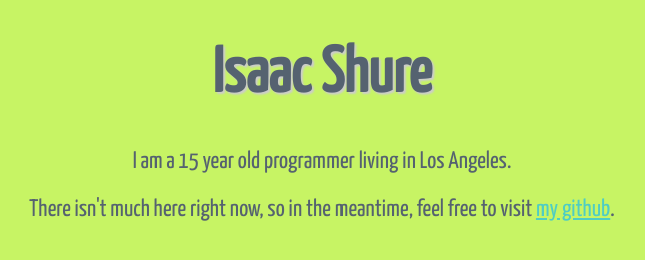
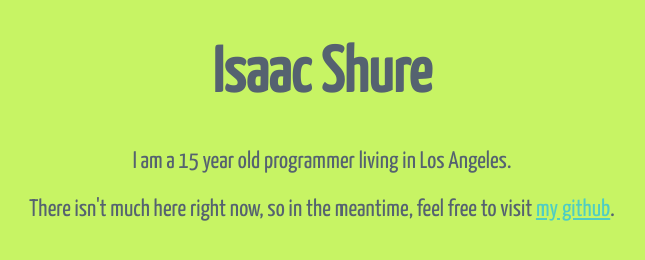
Before and after one commit to Nodrokov/nodrokov.github.io, a plain HTML site: page index.html in a window 1280 px wide. Shown: the whole page, without its empty margins (318-963 px from the left). Drawn offline with Linux system fonts and the light colour scheme.

Commit message:
de-pimp (I don't like it)

```diff
--- a/style.css
+++ b/style.css
@@ -6,7 +6,6 @@ background-color: #C7F464;}
 h1
 {
 	font-size: 64px;
-	text-shadow: 2px 2px 2px #ccc;
 }
 p
 {font-size: 24px;}
```
